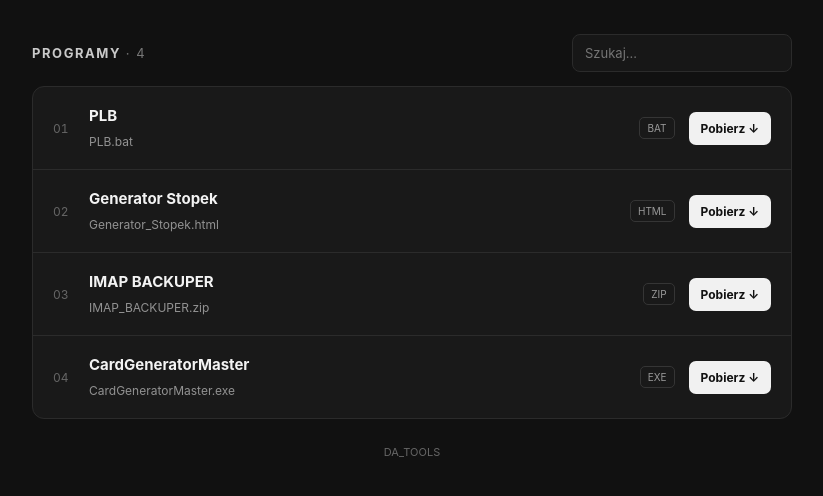
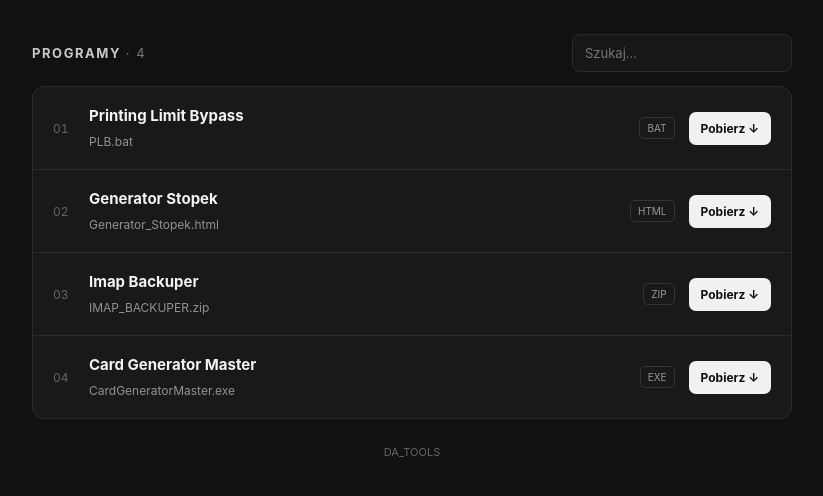
Before and after one commit to dandihandi/da_tools, a plain HTML site: page index.html in a window 1280 px wide. Shown: the part 168-664 px from the top of the page, without its empty margins (228-1051 px from the left). Drawn offline with Linux system fonts and the light colour scheme.

Commit message:
Update item names for better clarity in index.html

```diff
--- a/index.html
+++ b/index.html
@@ -57,7 +57,7 @@
       <div class="list" id="list">
         <article class="item" data-search="plb windows bat">
           <span class="num">01</span>
-          <div class="details"><p class="name">PLB</p><span class="file">PLB.bat</span></div>
+          <div class="details"><p class="name">Printing Limit Bypass</p><span class="file">PLB.bat</span></div>
           <span class="tag">BAT</span>
           <a class="download" href="https://github.com/dandihandi/PLB/releases/download/v1.0/PLB.bat" download>Pobierz ↓</a>
         </article>
@@ -69,13 +69,13 @@
         </article>
         <article class="item" data-search="imap backuper backup zip email">
           <span class="num">03</span>
-          <div class="details"><p class="name">IMAP BACKUPER</p><span class="file">IMAP_BACKUPER.zip</span></div>
+          <div class="details"><p class="name">Imap Backuper</p><span class="file">IMAP_BACKUPER.zip</span></div>
           <span class="tag">ZIP</span>
           <a class="download" href="https://github.com/dandihandi/IMAP_BACKUPER/releases/download/v1.0/IMAP_BACKUPER.zip" download>Pobierz ↓</a>
         </article>
         <article class="item" data-search="cardgeneratormaster card generator karty exe windows">
           <span class="num">04</span>
-          <div class="details"><p class="name">CardGeneratorMaster</p><span class="file">CardGeneratorMaster.exe</span></div>
+          <div class="details"><p class="name">Card Generator Master</p><span class="file">CardGeneratorMaster.exe</span></div>
           <span class="tag">EXE</span>
           <a class="download" href="https://github.com/dandihandi/CardGeneratorMaster/releases/download/v.2.0/CardGeneratorMaster.exe" download>Pobierz ↓</a>
         </article>
```
